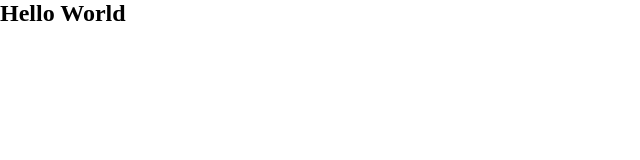
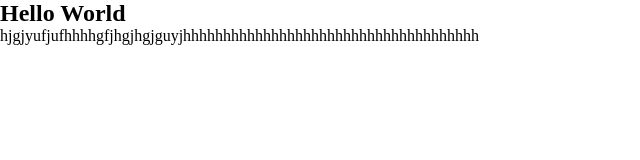
Before and after one commit to mauryap209/project, a plain HTML site: page index.html in a window 1280 px wide. Shown: the whole page, without its empty margins (0-640 px from the left). Drawn offline with Linux system fonts and the light colour scheme.

Commit message:
Create index.html

```diff
--- a/index.html
+++ b/index.html
@@ -9,6 +9,7 @@
 </head>
 <body>
     <h2>Hello World</h2>
+    hjgjyufjufhhhhgfjhgjhgjguyjhhhhhhhhhhhhhhhhhhhhhhhhhhhhhhhhhhhhh
 
 </body>
 </html>
```
